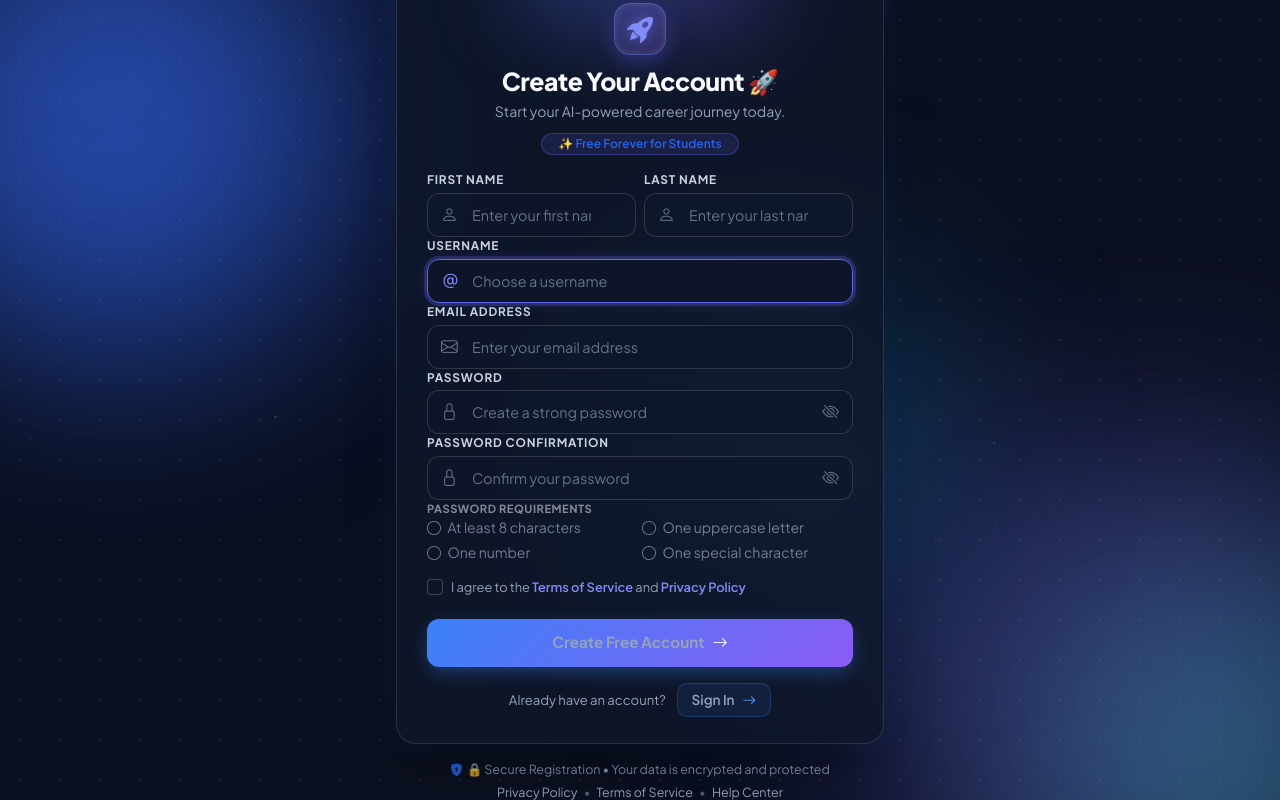
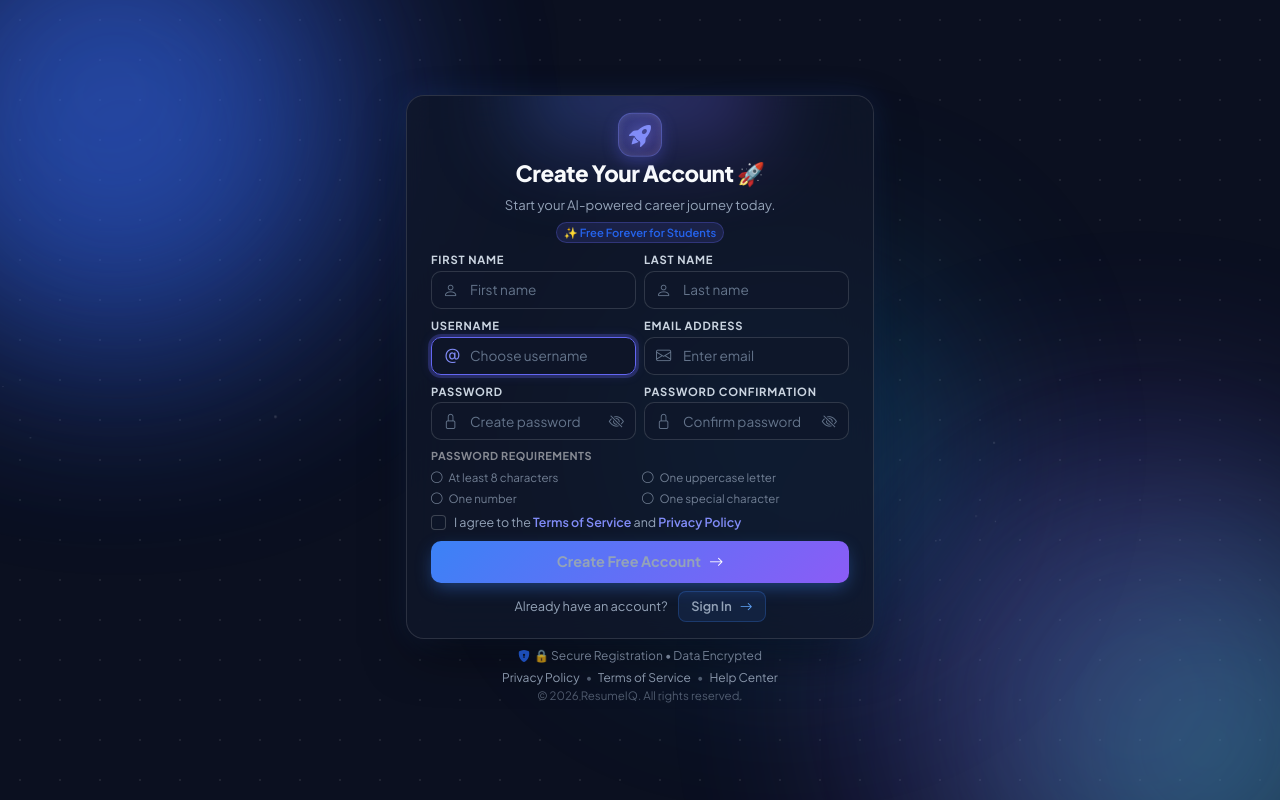
Before and after one commit to Kashyap-Chaudhari/ResumeIQ, a Django app: page /register/ in a window 1280 px wide. Run offline with Django 5.2, Linux system fonts and the light colour scheme.

Commit message:
Fit Sign Up page in one single viewport frame with 2-column grid layout

```diff
--- a/templates/core/register.html
+++ b/templates/core/register.html
@@ -12,7 +12,7 @@
     <div class="particles-container" id="particlesContainer"></div>
 </div>
 
-<div class="auth-page-wrapper d-flex flex-column align-items-center justify-content-center px-3 py-3">
+<div class="auth-page-wrapper d-flex flex-column align-items-center justify-content-center px-3 py-2">
 
     <!-- Main Glassmorphism Registration Card -->
     <div class="auth-glass-card animate-slide-up">
@@ -21,13 +21,13 @@
         <div class="card-top-glow"></div>
 
         <!-- Header Section -->
-        <div class="text-center mb-3 position-relative z-1">
-            <div class="logo-box mx-auto mb-2 d-flex align-items-center justify-content-center animate-float">
+        <div class="text-center mb-2 position-relative z-1">
+            <div class="logo-box mx-auto mb-1.5 d-flex align-items-center justify-content-center animate-float">
                 <i class="bi bi-rocket-takeoff-fill logo-icon"></i>
             </div>
-            <h3 class="auth-heading mb-1">Create Your Account 🚀</h3>
-            <p class="auth-subtitle mb-2">Start your AI-powered career journey today.</p>
-            <span class="badge bg-indigo-subtle text-primary border border-primary-subtle rounded-pill px-3 py-1 fw-semibold small" style="font-size: 0.75rem; background: rgba(99, 102, 241, 0.15); border-color: rgba(99, 102, 241, 0.3) !important;">
+            <h3 class="auth-heading mb-0.5">Create Your Account 🚀</h3>
+            <p class="auth-subtitle mb-1">Start your AI-powered career journey today.</p>
+            <span class="badge bg-indigo-subtle text-primary border border-primary-subtle rounded-pill px-2.5 py-0.5 fw-semibold" style="font-size: 0.7rem; background: rgba(99, 102, 241, 0.15); border-color: rgba(99, 102, 241, 0.3) !important;">
                 ✨ Free Forever for Students
             </span>
         </div>
@@ -37,12 +37,12 @@
             {% csrf_token %}
 
             {% if form.non_field_errors %}
-            <div class="alert alert-danger-glass p-2 mb-3 rounded-3 d-flex flex-column gap-1 align-items-center justify-content-center text-center">
+            <div class="alert alert-danger-glass p-2 mb-2 rounded-3 d-flex flex-column gap-1 align-items-center justify-content-center text-center">
                 <div class="d-flex align-items-center gap-2 font-weight-bold small">
                     <i class="bi bi-exclamation-triangle-fill"></i>
                     <span>Registration Error</span>
                 </div>
-                <div class="small opacity-90" style="font-size: 0.8rem;">
+                <div class="small opacity-90" style="font-size: 0.78rem;">
                     {% for error in form.non_field_errors %}
                         {{ error }}<br>
                     {% endfor %}
@@ -52,7 +52,7 @@
 
             <!-- Full Name Row -->
             <div class="row gx-2">
-                <div class="col-md-6 mb-2.5">
+                <div class="col-md-6 mb-2">
                     <label for="{{ form.first_name.id_for_label }}" class="form-label saas-field-label">FIRST NAME</label>
                     <div class="saas-input-wrapper">
                         <i class="bi bi-person saas-input-icon"></i>
@@ -62,7 +62,7 @@
                     <div class="saas-field-error">{{ form.first_name.errors }}</div>
                     {% endif %}
                 </div>
-                <div class="col-md-6 mb-2.5">
+                <div class="col-md-6 mb-2">
                     <label for="{{ form.last_name.id_for_label }}" class="form-label saas-field-label">LAST NAME</label>
                     <div class="saas-input-wrapper">
                         <i class="bi bi-person saas-input-icon"></i>
@@ -74,8 +74,9 @@
                 </div>
             </div>
 
-            <!-- Username Field -->
-            <div class="mb-2.5">
+            <!-- Username & Email Row -->
+            <div class="row gx-2">
+                <div class="col-md-6 mb-2">
                     <label for="{{ form.username.id_for_label }}" class="form-label saas-field-label">USERNAME</label>
                     <div class="saas-input-wrapper">
                         <i class="bi bi-at saas-input-icon fs-5"></i>
@@ -85,9 +86,7 @@
                     <div class="saas-field-error">{{ form.username.errors }}</div>
                     {% endif %}
                 </div>
-
-            <!-- Email Field -->
-            <div class="mb-2.5">
+                <div class="col-md-6 mb-2">
                     <label for="{{ form.email.id_for_label }}" class="form-label saas-field-label">EMAIL ADDRESS</label>
                     <div class="saas-input-wrapper">
                         <i class="bi bi-envelope saas-input-icon"></i>
@@ -97,11 +96,13 @@
                     <div class="saas-field-error">{{ form.email.errors }}</div>
                     {% endif %}
                 </div>
+            </div>
 
-            <!-- Password Fields -->
+            <!-- Password & Confirm Password Row -->
+            <div class="row gx-2">
                 {% for field in form %}
                     {% if 'password' in field.name|lower %}
-                    <div class="mb-2.5">
+                        <div class="col-md-6 mb-2">
                             <label for="{{ field.id_for_label }}" class="form-label saas-field-label">{{ field.label|upper }}</label>
                             <div class="saas-input-wrapper position-relative">
                                 <i class="bi bi-lock saas-input-icon"></i>
@@ -114,35 +115,36 @@
                         </div>
                     {% endif %}
                 {% endfor %}
+            </div>
 
             <!-- Dynamic Password Requirements Checklist -->
-            <div class="password-checklist mb-3">
-                <div class="small fw-bold text-white-50 mb-1.5" style="font-size: 0.7rem; letter-spacing: 0.5px;">PASSWORD REQUIREMENTS</div>
+            <div class="password-checklist mb-2">
+                <div class="small fw-bold text-white-50 mb-1" style="font-size: 0.68rem; letter-spacing: 0.5px;">PASSWORD REQUIREMENTS</div>
                 <div class="row g-1 small">
-                    <div class="col-6 text-secondary opacity-75 check-item" id="checkLength">
+                    <div class="col-6 text-secondary opacity-75 check-item" id="checkLength" style="font-size: 0.72rem;">
                         <i class="bi bi-circle me-1"></i> At least 8 characters
                     </div>
-                    <div class="col-6 text-secondary opacity-75 check-item" id="checkUpper">
+                    <div class="col-6 text-secondary opacity-75 check-item" id="checkUpper" style="font-size: 0.72rem;">
                         <i class="bi bi-circle me-1"></i> One uppercase letter
                     </div>
-                    <div class="col-6 text-secondary opacity-75 check-item" id="checkNumber">
+                    <div class="col-6 text-secondary opacity-75 check-item" id="checkNumber" style="font-size: 0.72rem;">
                         <i class="bi bi-circle me-1"></i> One number
                     </div>
-                    <div class="col-6 text-secondary opacity-75 check-item" id="checkSpecial">
+                    <div class="col-6 text-secondary opacity-75 check-item" id="checkSpecial" style="font-size: 0.72rem;">
                         <i class="bi bi-circle me-1"></i> One special character
                     </div>
                 </div>
             </div>
 
             <!-- Terms & Conditions Checkbox -->
-            <div class="mb-3 form-check d-flex align-items-start gap-2">
+            <div class="mb-2.5 form-check d-flex align-items-start gap-2">
                 {{ form.accept_terms }}
-                <label class="form-check-label text-secondary lh-sm small" for="{{ form.accept_terms.id_for_label }}" style="font-size: 0.8rem; cursor: pointer; user-select: none;">
+                <label class="form-check-label text-secondary lh-sm small" for="{{ form.accept_terms.id_for_label }}" style="font-size: 0.78rem; cursor: pointer; user-select: none;">
                     I agree to the <a href="#" class="forgot-pass-link">Terms of Service</a> and <a href="#" class="forgot-pass-link">Privacy Policy</a>
                 </label>
             </div>
             {% if form.accept_terms.errors %}
-            <div class="saas-field-error mb-3">{{ form.accept_terms.errors }}</div>
+            <div class="saas-field-error mb-2">{{ form.accept_terms.errors }}</div>
             {% endif %}
 
             <!-- Primary Submit Button -->
@@ -153,8 +155,8 @@
         </form>
 
         <!-- Login Redirect Section -->
-        <div class="text-center position-relative z-1 mt-3">
-            <span class="text-secondary small me-2" style="font-size: 0.82rem;">Already have an account?</span>
+        <div class="text-center position-relative z-1 mt-2">
+            <span class="text-secondary small me-2" style="font-size: 0.8rem;">Already have an account?</span>
             <a href="{% url 'login' %}" class="btn-create-account d-inline-flex align-items-center gap-1 fw-semibold">
                 <span>Sign In</span>
                 <i class="bi bi-arrow-right ms-1"></i>
@@ -163,19 +165,19 @@
     </div>
 
     <!-- Footer Links & Security Banner -->
-    <footer class="auth-footer text-center mt-3">
-        <div class="d-flex align-items-center justify-content-center gap-1 text-secondary mb-1 opacity-75" style="font-size: 0.78rem;">
+    <footer class="auth-footer text-center mt-2">
+        <div class="d-flex align-items-center justify-content-center gap-1 text-secondary mb-1 opacity-75" style="font-size: 0.75rem;">
             <i class="bi bi-shield-lock-fill text-primary"></i>
-            <span>🔒 Secure Registration • Your data is encrypted and protected</span>
+            <span>🔒 Secure Registration • Data Encrypted</span>
         </div>
-        <div class="footer-links mb-1" style="font-size: 0.78rem;">
+        <div class="footer-links mb-0.5" style="font-size: 0.75rem;">
             <a href="#" class="text-secondary text-decoration-none mx-1 hover-light">Privacy Policy</a>
             <span class="text-secondary opacity-50">•</span>
             <a href="#" class="text-secondary text-decoration-none mx-1 hover-light">Terms of Service</a>
             <span class="text-secondary opacity-50">•</span>
             <a href="#" class="text-secondary text-decoration-none mx-1 hover-light">Help Center</a>
         </div>
-        <div class="text-secondary opacity-50" style="font-size: 0.75rem;">
+        <div class="text-secondary opacity-50" style="font-size: 0.72rem;">
             © 2026 ResumeIQ. All rights reserved.
         </div>
     </footer>
@@ -199,7 +201,7 @@
         justify-content: center;
         position: relative;
         overflow: hidden;
-        padding: 20px 0;
+        padding: 10px 0;
     }
 
     /* Ambient Background Orbs & Floating Particles */
@@ -273,7 +275,7 @@
     /* Wrapper */
     .auth-page-wrapper {
         width: 100%;
-        max-width: 520px;
+        max-width: 500px;
         position: relative;
         z-index: 1;
     }
@@ -285,8 +287,8 @@
         backdrop-filter: blur(20px);
         -webkit-backdrop-filter: blur(20px);
         border: 1px solid rgba(255, 255, 255, 0.12);
-        border-radius: 20px;
-        padding: 30px 30px 26px 30px;
+        border-radius: 18px;
+        padding: 20px 24px 16px 24px;
         box-shadow: 0 20px 50px -10px rgba(0, 0, 0, 0.6), 0 0 30px rgba(59, 130, 246, 0.15);
         position: relative;
         overflow: hidden;
@@ -308,39 +310,39 @@
 
     /* Header Logo */
     .logo-box {
-        width: 52px;
-        height: 52px;
-        border-radius: 16px;
+        width: 44px;
+        height: 44px;
+        border-radius: 14px;
         background: linear-gradient(135deg, rgba(99, 102, 241, 0.25) 0%, rgba(139, 92, 246, 0.2) 100%);
         border: 1px solid rgba(129, 140, 248, 0.4);
-        box-shadow: 0 8px 20px rgba(99, 102, 241, 0.3), inset 0 0 10px rgba(255, 255, 255, 0.15);
+        box-shadow: 0 6px 16px rgba(99, 102, 241, 0.3), inset 0 0 8px rgba(255, 255, 255, 0.15);
     }
 
     .logo-icon {
-        font-size: 26px;
+        font-size: 22px;
         color: #818CF8;
         filter: drop-shadow(0 0 8px rgba(129, 140, 248, 0.6));
     }
 
     .auth-heading {
         color: #F8FAFC;
-        font-size: 1.55rem;
+        font-size: 1.4rem;
         font-weight: 800;
         letter-spacing: -0.5px;
     }
 
     .auth-subtitle {
         color: #94A3B8;
-        font-size: 0.88rem;
+        font-size: 0.82rem;
     }
 
     /* Form Fields */
     .saas-field-label {
         color: #CBD5E1;
-        font-size: 0.74rem;
+        font-size: 0.7rem;
         font-weight: 700;
         letter-spacing: 0.8px;
-        margin-bottom: 4px;
+        margin-bottom: 3px;
         display: block;
     }
 
@@ -352,14 +354,14 @@
     /* Style for Django generated input elements */
     .saas-input-wrapper input {
         width: 100%;
-        height: 44px;
+        height: 38px;
         background: rgba(15, 23, 42, 0.75) !important;
         border: 1px solid rgba(255, 255, 255, 0.14) !important;
-        border-radius: 12px !important;
-        padding-left: 44px !important;
-        padding-right: 44px !important;
+        border-radius: 10px !important;
+        padding-left: 38px !important;
+        padding-right: 38px !important;
         color: #F8FAFC !important;
-        font-size: 0.9rem !important;
+        font-size: 0.85rem !important;
         transition: all 0.25s cubic-bezier(0.4, 0, 0.2, 1) !important;
     }
 
@@ -371,17 +373,17 @@
     .saas-input-wrapper input:focus {
         background: rgba(15, 23, 42, 0.95) !important;
         border-color: #6366F1 !important;
-        box-shadow: 0 0 0 3px rgba(99, 102, 241, 0.25), 0 0 15px rgba(99, 102, 241, 0.2) !important;
+        box-shadow: 0 0 0 3px rgba(99, 102, 241, 0.25), 0 0 12px rgba(99, 102, 241, 0.2) !important;
         outline: none !important;
     }
 
     .saas-input-icon {
         position: absolute;
-        left: 14px;
+        left: 12px;
         top: 50%;
         transform: translateY(-50%);
         color: #64748B;
-        font-size: 1.05rem;
+        font-size: 0.95rem;
         pointer-events: none;
         transition: color 0.25s ease;
         z-index: 2;
@@ -393,11 +395,11 @@
 
     .saas-password-toggle {
         position: absolute;
-        right: 14px;
+        right: 12px;
         top: 50%;
         transform: translateY(-50%);
         color: #64748B;
-        font-size: 1.05rem;
+        font-size: 0.95rem;
         cursor: pointer;
         transition: color 0.2s ease;
         z-index: 2;
@@ -434,9 +436,9 @@
     .form-check-input {
         background-color: rgba(15, 23, 42, 0.7);
         border-color: rgba(255, 255, 255, 0.2);
-        border-radius: 5px;
-        width: 16px;
-        height: 16px;
+        border-radius: 4px;
+        width: 15px;
+        height: 15px;
         margin-top: 2px;
     }
     .form-check-input:checked {
@@ -447,14 +449,14 @@
 
     /* Primary Submit Button */
     .btn-saas-gradient {
-        height: 48px;
-        border-radius: 12px;
+        height: 42px;
+        border-radius: 10px;
         background: linear-gradient(135deg, #3B82F6 0%, #8B5CF6 100%);
         color: #FFFFFF;
-        font-size: 0.95rem;
+        font-size: 0.9rem;
         font-weight: 700;
         border: none;
-        box-shadow: 0 6px 20px -3px rgba(59, 130, 246, 0.45);
+        box-shadow: 0 6px 18px -3px rgba(59, 130, 246, 0.45);
         transition: all 0.25s cubic-bezier(0.4, 0, 0.2, 1);
         position: relative;
         overflow: hidden;
@@ -462,7 +464,7 @@
 
     .btn-saas-gradient:hover {
         transform: translateY(-2px);
-        box-shadow: 0 10px 28px -3px rgba(139, 92, 246, 0.55);
+        box-shadow: 0 10px 24px -3px rgba(139, 92, 246, 0.55);
         color: #FFFFFF;
         filter: brightness(1.08);
     }
@@ -480,43 +482,15 @@
         transform: translateX(4px);
     }
 
-    /* Divider */
-    .saas-divider {
-        display: flex;
-        align-items: center;
-        text-align: center;
-        color: #64748B;
-        font-size: 0.75rem;
-        font-weight: 600;
-        letter-spacing: 1px;
-    }
-
-    .saas-divider::before,
-    .saas-divider::after {
-        content: '';
-        flex: 1;
-        border-bottom: 1px solid rgba(255, 255, 255, 0.08);
-    }
-
-    .saas-divider span {
-        padding: 0 12px;
-    }
-
-    /* Benefits Section */
-    .auth-benefits-card {
-        background: rgba(99, 102, 241, 0.08);
-        border: 1px solid rgba(99, 102, 241, 0.2);
-    }
-
     /* Create Account Button */
     .btn-create-account {
         color: #60A5FA;
         text-decoration: none;
-        padding: 6px 14px;
-        border-radius: 10px;
+        padding: 5px 12px;
+        border-radius: 8px;
         background: rgba(59, 130, 246, 0.1);
         border: 1px solid rgba(59, 130, 246, 0.25);
-        font-size: 0.85rem;
+        font-size: 0.8rem;
         transition: all 0.25s ease;
     }
 
@@ -537,8 +511,8 @@
 
     .saas-field-error {
         color: #F87171;
-        font-size: 0.78rem;
-        margin-top: 3px;
+        font-size: 0.74rem;
+        margin-top: 2px;
     }
 
     /* Footer Links */
@@ -572,7 +546,7 @@
 
     @keyframes float {
         0%, 100% { transform: translateY(0px); }
-        50% { transform: translateY(-5px); }
+        50% { transform: translateY(-4px); }
     }
 </style>
 
@@ -596,12 +570,12 @@ document.addEventListener('DOMContentLoaded', function() {
 
     // Input Placeholders Setup
     const inputPlaceholders = {
-        'first_name': 'Enter your first name',
-        'last_name': 'Enter your last name',
-        'username': 'Choose a username',
-        'email': 'Enter your email address',
-        'password1': 'Create a strong password',
-        'password2': 'Confirm your password'
+        'first_name': 'First name',
+        'last_name': 'Last name',
+        'username': 'Choose username',
+        'email': 'Enter email',
+        'password1': 'Create password',
+        'password2': 'Confirm password'
     };
 
     Object.keys(inputPlaceholders).forEach(name => {
```
Lines whose indentation alone changed are shown as unchanged.
